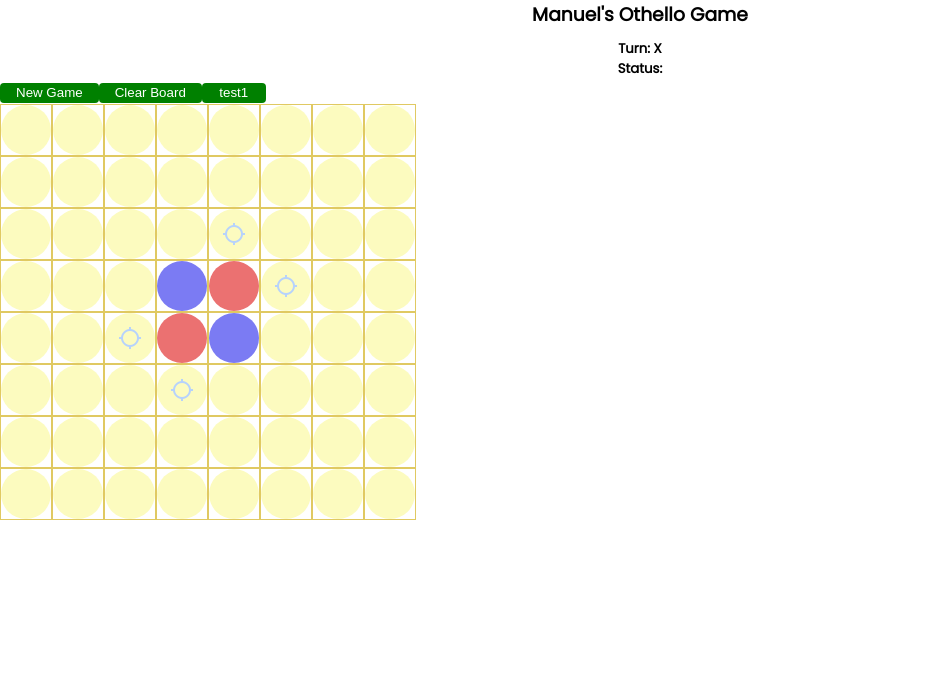
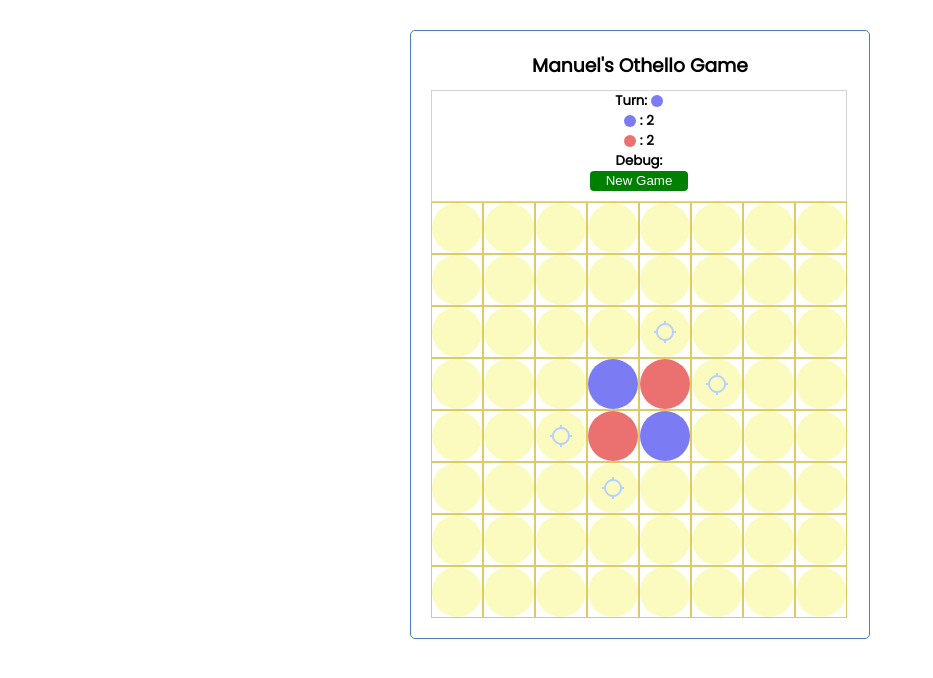
Before and after one commit to unimanuel/uniGames, an Angular app: page / in a window 1280 px wide. Shown: the top 678 px of the page, without its empty margins (0-933 px from the left). Built offline with nearby package versions, Linux system fonts and the light colour scheme.

Commit message:
GUI changed to always show score.

```diff
--- a/src/app/othello-board/othello-board.component.html
+++ b/src/app/othello-board/othello-board.component.html
@@ -1,10 +1,22 @@
+<div class="container">
 <h3>Manuel's Othello Game</h3>
-<h5>Turn: {{whosturn}}</h5>
-<h5>Status: {{dbgMsg}}</h5>
-<h5 *ngIf="winner">Winner: {{winner}}</h5>
+<div class="infopane">
+<h5 *ngIf="!winner">Turn:
+    <button class="smallbutton" *ngIf="whosturn=='X'" style="background-color:rgb(123, 123, 243)" mat-icon-button></button>
+    <button class="smallbutton" *ngIf="whosturn=='O'" style="background-color:rgb(235, 113, 113)" mat-icon-button></button>
+</h5>
+<h5 *ngIf="winner">Winner:
+    <button class="smallbutton" *ngIf="winner=='X'" style="background-color:rgb(123, 123, 243)" mat-icon-button></button>
+    <button class="smallbutton" *ngIf="winner=='O'" style="background-color:rgb(235, 113, 113)" mat-icon-button></button>
+</h5>
+<h5><button class="smallbutton" style="background-color:rgb(123, 123, 243)" mat-icon-button></button> : {{xScore}}</h5>
+<h5><button class="smallbutton" style="background-color:rgb(235, 113, 113)" mat-icon-button></button> : {{oScore}}</h5>
+<h5>Debug: {{dbgMsg}}</h5>
+<div class="buttoncontainer">
 <button mat-raised-button (click)="newGame()">New Game</button>
-<button mat-raised-button (click)="clearBoard()">Clear Board</button>
-<button mat-raised-button (click)="makeMove(1)">{{descr}}</button>
+<!-- <button mat-raised-button (click)="clearBoard()">Clear Board</button> -->
+</div>
+</div>
 <main>
     <app-square
         *ngFor="let val of squares; let i = index"
@@ -13,3 +25,4 @@
 
     </app-square>
 </main>
+</div>
--- a/src/app/othello-board/othello-board.component.ts
+++ b/src/app/othello-board/othello-board.component.ts
@@ -9,10 +9,11 @@ export class OthelloBoardComponent implements OnInit {
 
   squares : any[];
   hintSquares: any[]
-  descr = 'test1';
   whosturn = 'X';
   winner : string | null;
   dbgMsg : string;
+  xScore : number;
+  oScore : number;
 
   constructor() { }
 
@@ -30,6 +31,7 @@ export class OthelloBoardComponent implements OnInit {
     this.squares[35] = 'O';
     this.squares[36] = 'X';
     this.setPossibleSquares();
+    this.checkWinner();
   }
 
   clearBoard() {
@@ -69,18 +71,20 @@ export class OthelloBoardComponent implements OnInit {
   checkWinner() : string | null
   {
     let xCount = 0, oCount = 0
-    let notDone : boolean
+    let notDone = false;
     for (let i = 0; i < 64; i++) {
       if (this.squares[i] == 'x' || this.squares[i] == 'o') { //little x and o existence determines if finished, no null check needed.
-        return null;
+        notDone = true;
       }
       this.squares[i] == 'X' ? xCount ++ : this.squares[i] == 'O' ? oCount ++ : null;
     }
+    this.xScore = xCount;
+    this.oScore = oCount;
+    if (notDone) return null;
     if (xCount == oCount) {
       return "Tie!"
     }
     else {
-      this.dbgMsg = "xcount" + xCount + "oCount" + oCount
       return xCount > oCount ? 'X' : 'O'
     }
   }
```
